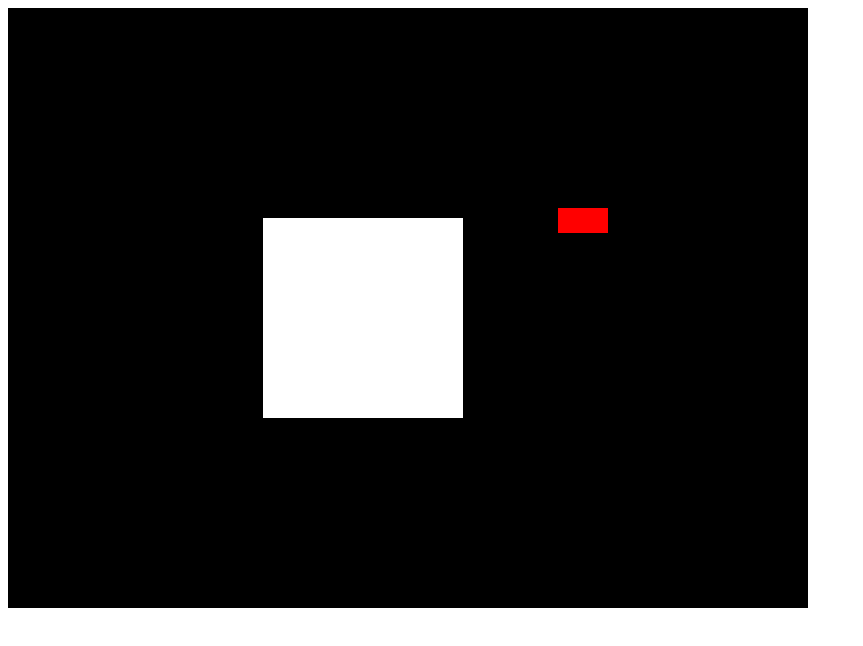
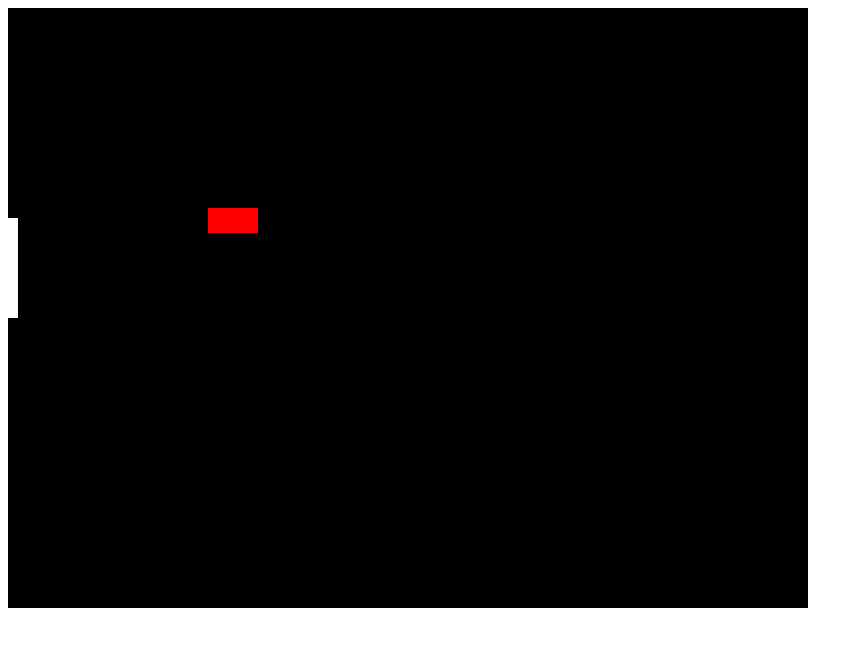
Before and after one commit to JeewanthaLahiru/tennis-game, a plain HTML site: page index.html in a window 1280 px wide. Shown: the whole page, without its empty margins (0-863 px from the left). Drawn offline with Linux system fonts and the light colour scheme.

Commit message:
created an inline function to call moving functions

```diff
--- a/index.html
+++ b/index.html
@@ -11,23 +11,32 @@
         var canvas;
         var canvasContext;
         var ballX = 50;
+        var framesPerSecond = 30;
         window.onload = function(){
             canvas = document.getElementById("gameCanvas");
             canvasContext = canvas.getContext("2d");
-            setInterval(drawEverything,10)
+            setInterval(function() {
+                moveEverything();
+                drawEverything();
+            },1000/framesPerSecond);
         }
-         function drawEverything() {
+
+        function moveEverything(){
             if(ballX>=canvas.width-25){
                 ballX = -25;
             }else{
                 ballX = ballX + 1;
             }
+        }
+
+        function drawEverything() {
+
 
             console.log(ballX);
             canvasContext.fillStyle = 'black';
             canvasContext.fillRect(0,0,canvas.width, canvas.height);
             canvasContext.fillStyle = 'white';
-            canvasContext.fillRect(255,210,200,200);
+            canvasContext.fillRect(0,210,10,100);
             canvasContext.fillStyle = 'red';
             canvasContext.fillRect(ballX,200,50,25);
          }
```
